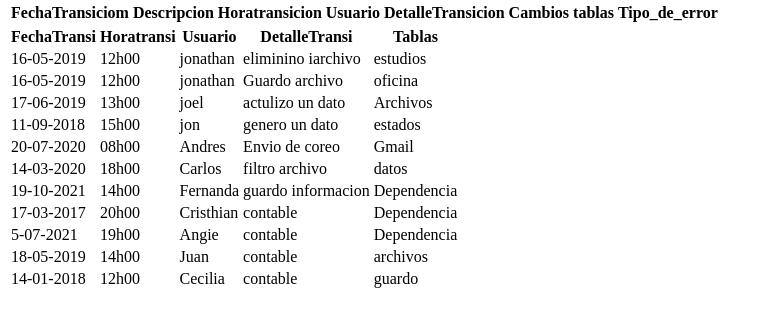
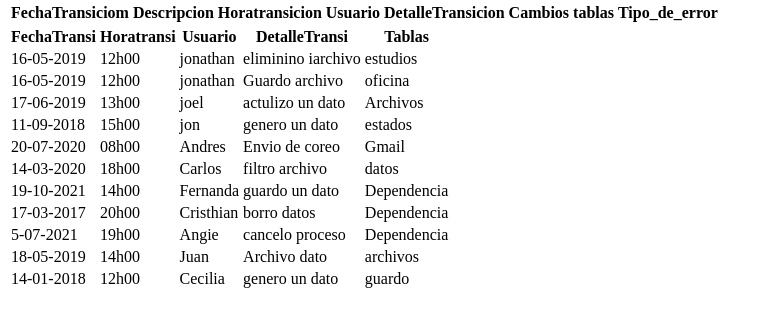
Before and after one commit to JonaEspinales/Examne_primer_parcial, a website: page exament/exament/public/index.html in a window 1280 px wide. Shown: the part 79-406 px from the top of the page, without its empty margins (0-773 px from the left). Drawn offline with Linux system fonts and the light colour scheme.

Commit message:
correccion

```diff
--- a/exament/exament/public/index.html
+++ b/exament/exament/public/index.html
@@ -133,7 +133,7 @@
 
         <td>Fernanda</td>
 
-        <td>guardo informacion</td>
+        <td>guardo un dato </td>
 
         <td>Dependencia</td>
 
@@ -147,7 +147,7 @@
 
         <td>Cristhian</td>
 
-        <td>contable</td>
+        <td>borro datos </td>
 
         <td>Dependencia</td>
 
@@ -161,7 +161,7 @@
 
         <td>Angie</td>
 
-        <td>contable</td>
+        <td>cancelo proceso</td>
 
         <td>Dependencia</td>
 
@@ -175,7 +175,7 @@
 
         <td>Juan</td>
 
-        <td>contable</td>
+        <td>Archivo dato </td>
 
         <td>archivos</td>
 
@@ -188,7 +188,7 @@
 
         <td>Cecilia</td>
 
-        <td>contable</td>
+        <td>genero un dato </td>
 
         <td>guardo</td>
 
```
